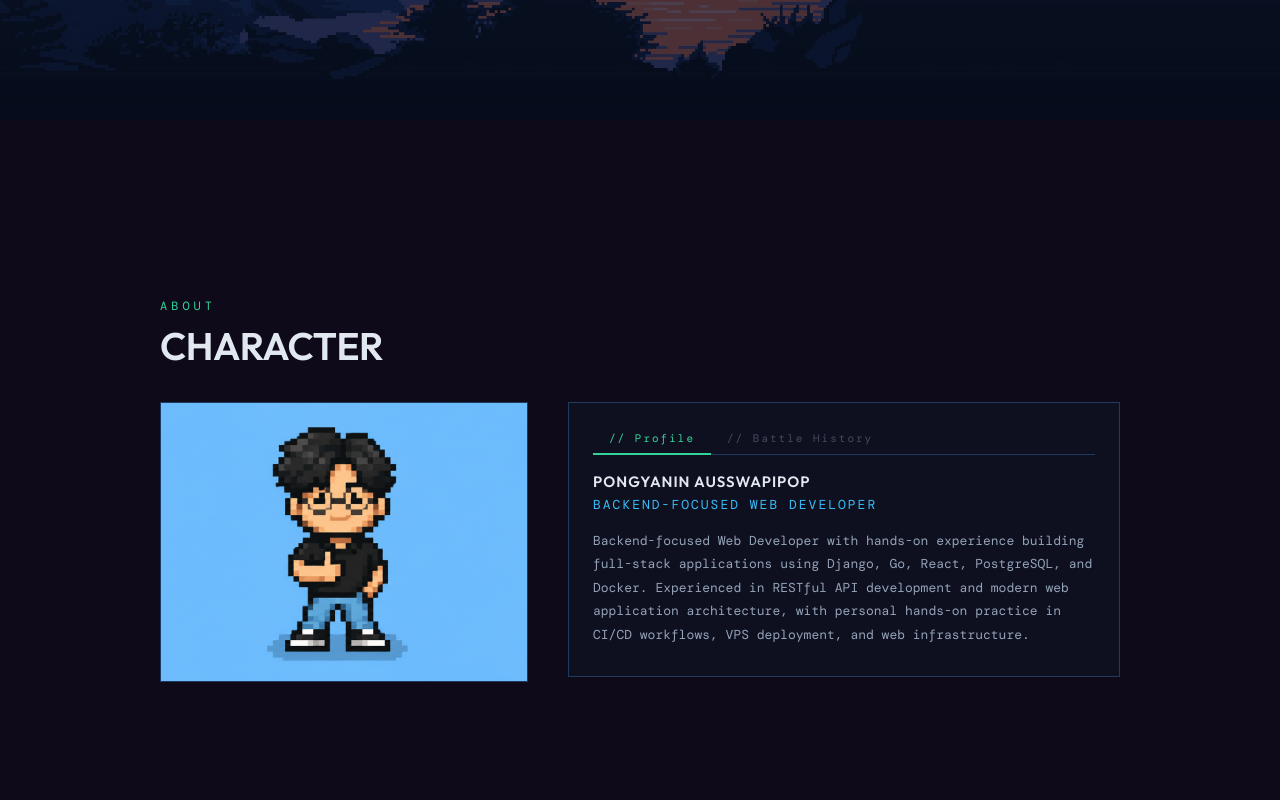
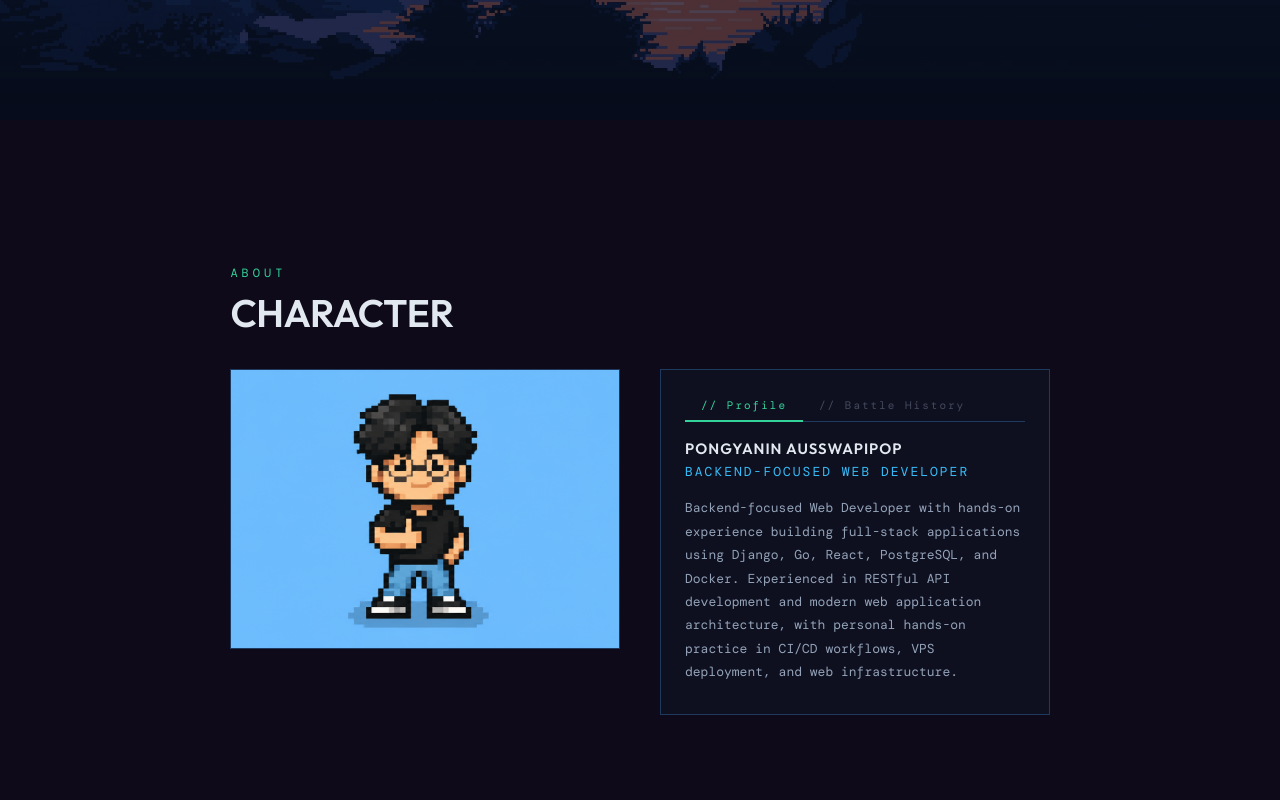
Before and after one commit to toypipop/portfolio, a React (Vite) app: page / in a window 1280 px wide. Shown: the part 680-1480 px from the top of the page. Built offline with nearby package versions, Linux system fonts and the light colour scheme.

Commit message:
test ssh

```diff
--- a/src/pages/About/About.module.css
+++ b/src/pages/About/About.module.css
@@ -2,7 +2,7 @@
   position: relative;
   min-height: calc(100vh - var(--navbar-height));
   background-color: var(--color-bg-about);
-  padding: 48px 160px;
+  padding: 48px clamp(160px, 18vw, 320px);
   display: flex;
   flex-direction: column;
   justify-content: center;
@@ -29,7 +29,7 @@
 
 .grid {
   display: grid;
-  grid-template-columns: 1fr 1.5fr;
+  grid-template-columns: 1fr 1fr;
   gap: 40px;
   align-items: start;
 }
```
